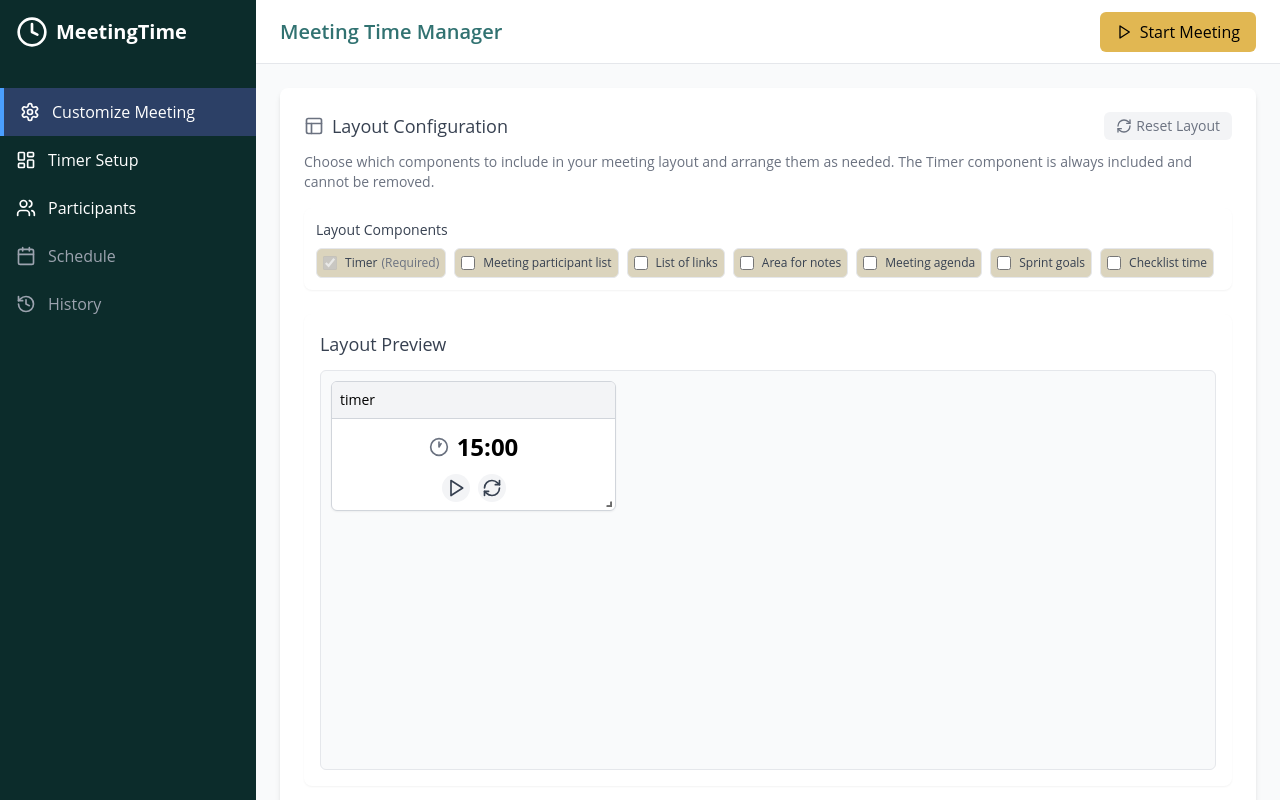
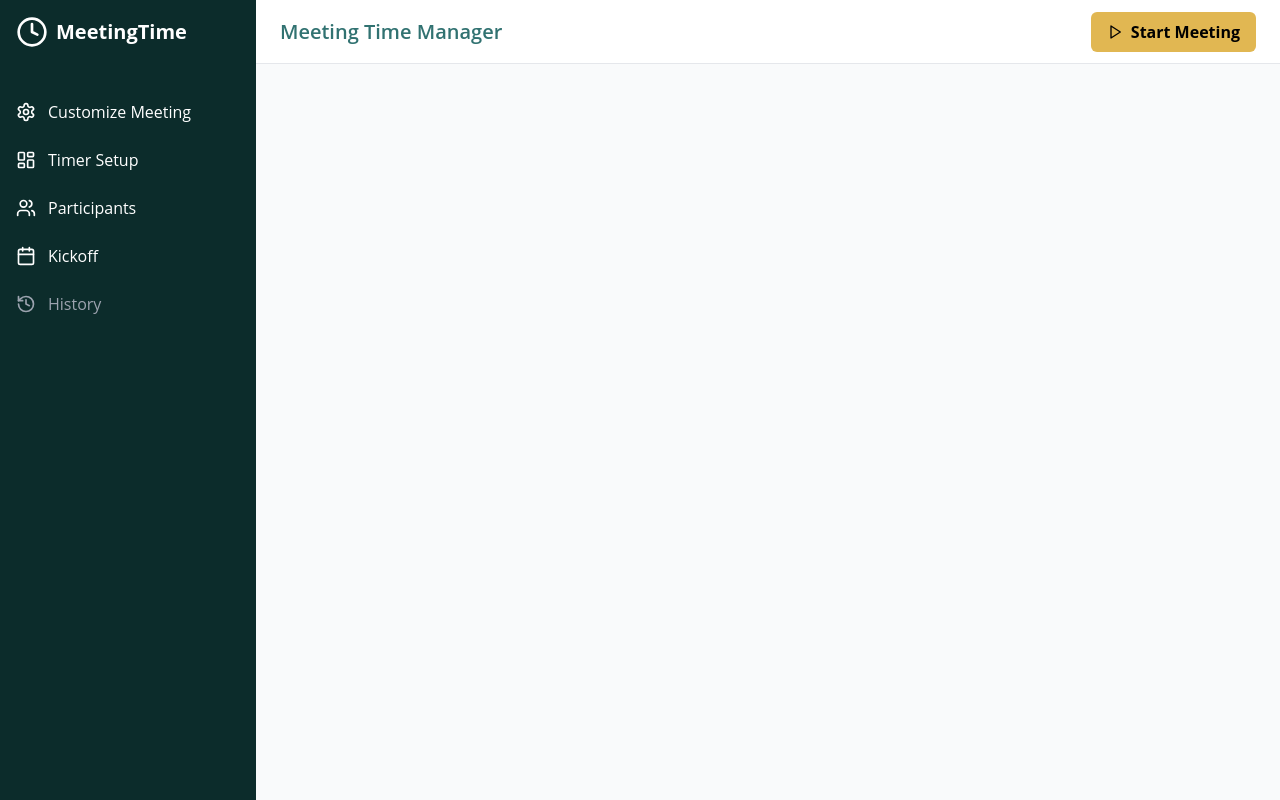
Before and after one commit to avitalsl/timerAppv3, a React (Vite) app in the folder newStandApp/: page /kickoff in a window 1280 px wide. Before the commit this address led to /. Built offline with nearby package versions, Linux system fonts and the light colour scheme.

Commit message:
feat(ui)[AI]: Add KickoffScreen component and sidebar navigation; unify sidebar text color

```diff
--- a/newStandApp/src/App.tsx
+++ b/newStandApp/src/App.tsx
@@ -9,6 +9,7 @@ import MainLayout from './layouts/MainLayout'
 import SetupScreen from './pages/SetupScreen'
 import TimerSetup from './pages/TimerSetup'
 import Participants from './pages/Participants'
+import KickoffScreen from './components/KickoffScreen'
 
 function App() {
   return (
@@ -19,7 +20,8 @@ function App() {
             <Route index element={<SetupScreen />} />
             <Route path="meeting" element={<TimerSetup />} />
             <Route path="participants" element={<Participants />} />
-            <Route path="*" element={<Navigate to="/" replace />} />
+            <Route path="kickoff" element={<KickoffScreen />} />
+          <Route path="*" element={<Navigate to="/" replace />} />
           </Route>
         </Routes>
       </div>
--- /dev/null
+++ b/newStandApp/src/components/KickoffScreen.tsx
@@ -0,0 +1,10 @@
+import React from 'react';
+
+/**
+ * KickoffScreen - Empty component placeholder
+ */
+const KickoffScreen: React.FC = () => {
+  return <div data-testid="kickoff-screen"></div>;
+};
+
+export default KickoffScreen;
--- a/newStandApp/src/components/Sidebar.tsx
+++ b/newStandApp/src/components/Sidebar.tsx
@@ -9,7 +9,10 @@ import {
   HistoryIcon,
 } from 'lucide-react'
 
+import { useNavigate } from 'react-router-dom';
+
 const Sidebar = () => {
+  const navigate = useNavigate();
   return (
     <aside
       className="w-16 md:w-64 bg-primary-dark text-white flex flex-col"
@@ -53,10 +56,14 @@ const Sidebar = () => {
           <UsersIcon className="h-5 w-5" />
           <span className="ml-3 hidden md:block">Participants</span>
         </NavLink>
-        <div className="flex items-center py-3 px-4 text-gray-400">
-          <CalendarIcon className="h-5 w-5" />
-          <span className="ml-3 hidden md:block">Schedule</span>
-        </div>
+        <div
+  className="flex items-center py-3 px-4 cursor-pointer hover:bg-[#2c4066] hover:text-white transition-colors"
+  data-testid="sidebar-kickoff"
+  onClick={() => navigate('/kickoff')}
+>
+  <CalendarIcon className="h-5 w-5" />
+  <span className="ml-3 hidden md:block">Kickoff</span>
+</div>
         <div className="flex items-center py-3 px-4 text-gray-400">
           <HistoryIcon className="h-5 w-5" />
           <span className="ml-3 hidden md:block">History</span>
--- a/newStandApp/src/components/TopBarMeetingButton.tsx
+++ b/newStandApp/src/components/TopBarMeetingButton.tsx
@@ -16,7 +16,7 @@ export const TopBarMeetingButton: React.FC = () => {
       data-testid="start-meeting-button"
     >
       <Play className="h-4 w-4" />
-      <span>Start Meeting</span>
+      <span className="font-bold">Start Meeting</span>
     </button>
   );
 };
```
Also changed, not shown: 1 other file (tests, documents, lock files or other folders).
